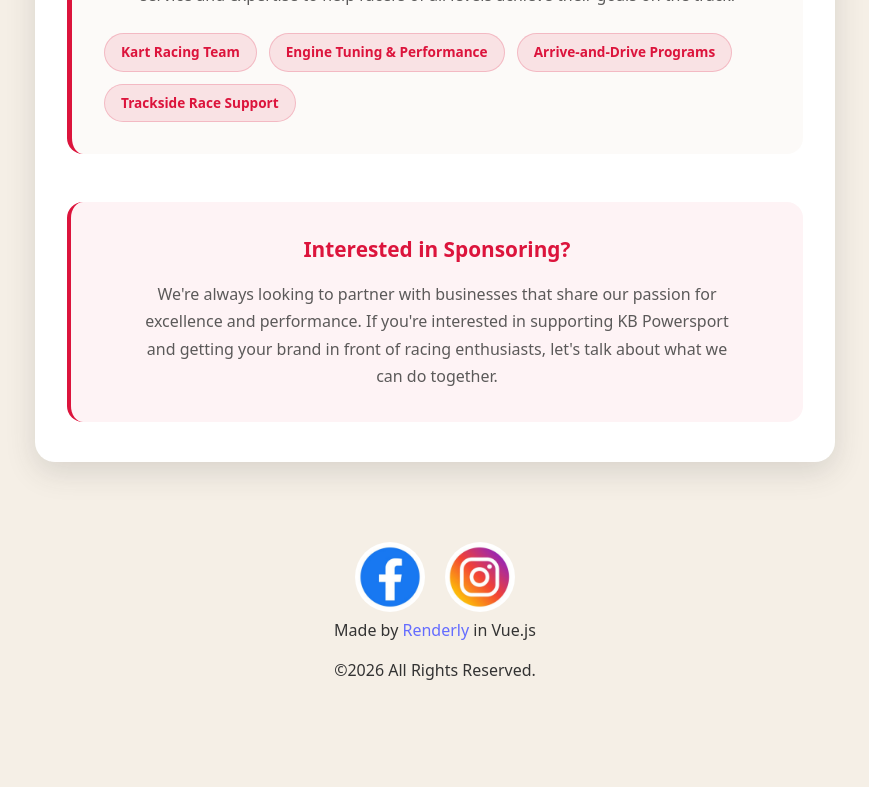
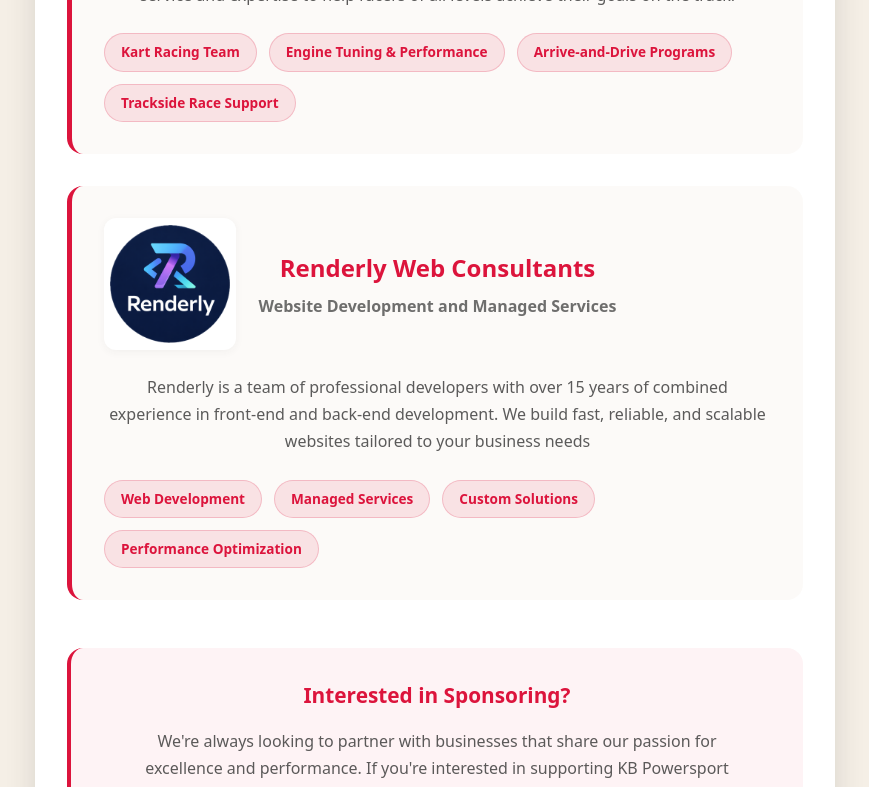
Before and after one commit to zmbelles/kbp-website-v2, a Vue app: page /sponsors in a window 1280 px wide. Shown: the part 1039-1826 px from the top of the page, without its empty margins (205-1074 px from the left). Before the commit the page ends 1801 px from the top, so only its background shows below. Built offline with nearby package versions, Linux system fonts and the light colour scheme.

Commit message:
add renderly as sponsor
add renderly to sponsor page

```diff
--- a/src/views/OurSponsors.vue
+++ b/src/views/OurSponsors.vue
@@ -45,6 +45,34 @@
                   <div class="specialty-tag">Engine Tuning & Performance</div>
                   <div class="specialty-tag">Arrive-and-Drive Programs</div>
                   <div class="specialty-tag">Trackside Race Support</div>
+                </div>
+              </div>
+            </div>
+
+            <div class="sponsor-card">
+              <div class="sponsor-top">
+                <div class="sponsor-logo">
+                  <img :src="renderlyLogo" alt="Renderly Logo" />
+                </div>
+
+                <div class="sponsor-header">
+                  <h4>Renderly Web Consultants</h4>
+                  <div class="sponsor-category">Website Development and Managed Services</div>
+                </div>
+              </div>
+
+              <div class="sponsor-content">
+                <p>
+                  Renderly is a team of professional developers with over 15 years of combined experience
+                  in front-end and back-end development. We build fast, reliable, and scalable websites
+                  tailored to your business needs
+                </p>
+
+                <div class="sponsor-specialties">
+                  <div class="specialty-tag">Web Development</div>
+                  <div class="specialty-tag">Managed Services</div>
+                  <div class="specialty-tag">Custom Solutions</div>
+                  <div class="specialty-tag">Performance Optimization</div>
                 </div>
               </div>
             </div>
@@ -103,7 +131,9 @@
     return {
       // require() is the most compatible approach across Vue CLI/Webpack setups
       // and guarantees a string URL for <img src="">
-      rmsLogo: require('@/assets/rms_logo.jpg')
+      rmsLogo: require('@/assets/rms_logo.jpg'),
+      // liveWireLogo: require('@/assets/livewire_logo.png'),
+      renderlyLogo: require('@/assets/renderly.png')
     }
   }
 }
@@ -234,8 +264,8 @@
 }
 
 .sponsor-logo img {
-  max-width: 80px;
-  max-height: 80px;
+  max-width: 120px;
+  max-height: 120px;
   width: auto;
   height: auto;
   object-fit: contain;
```
Also changed, not shown: src/assets/renderly.png (added).
